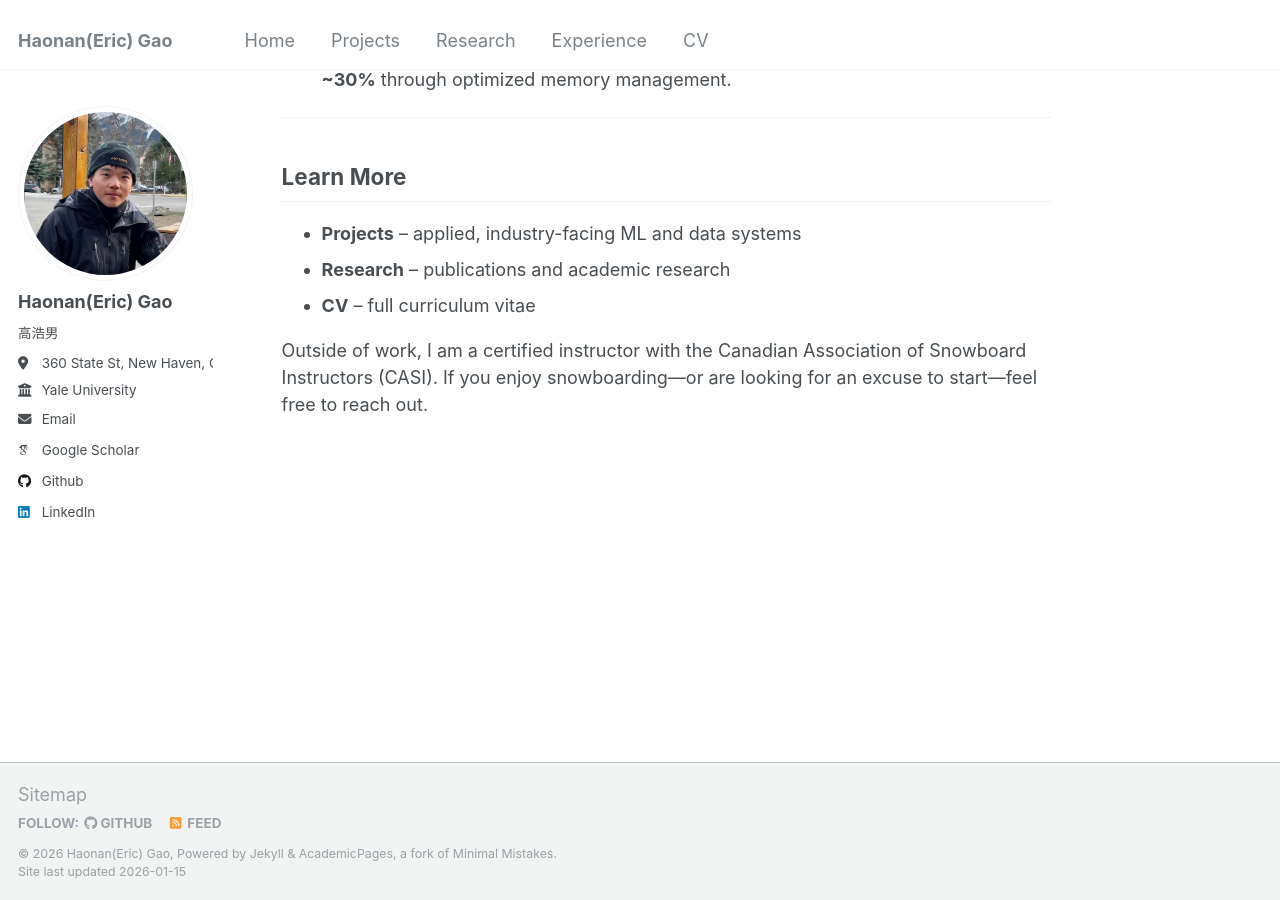
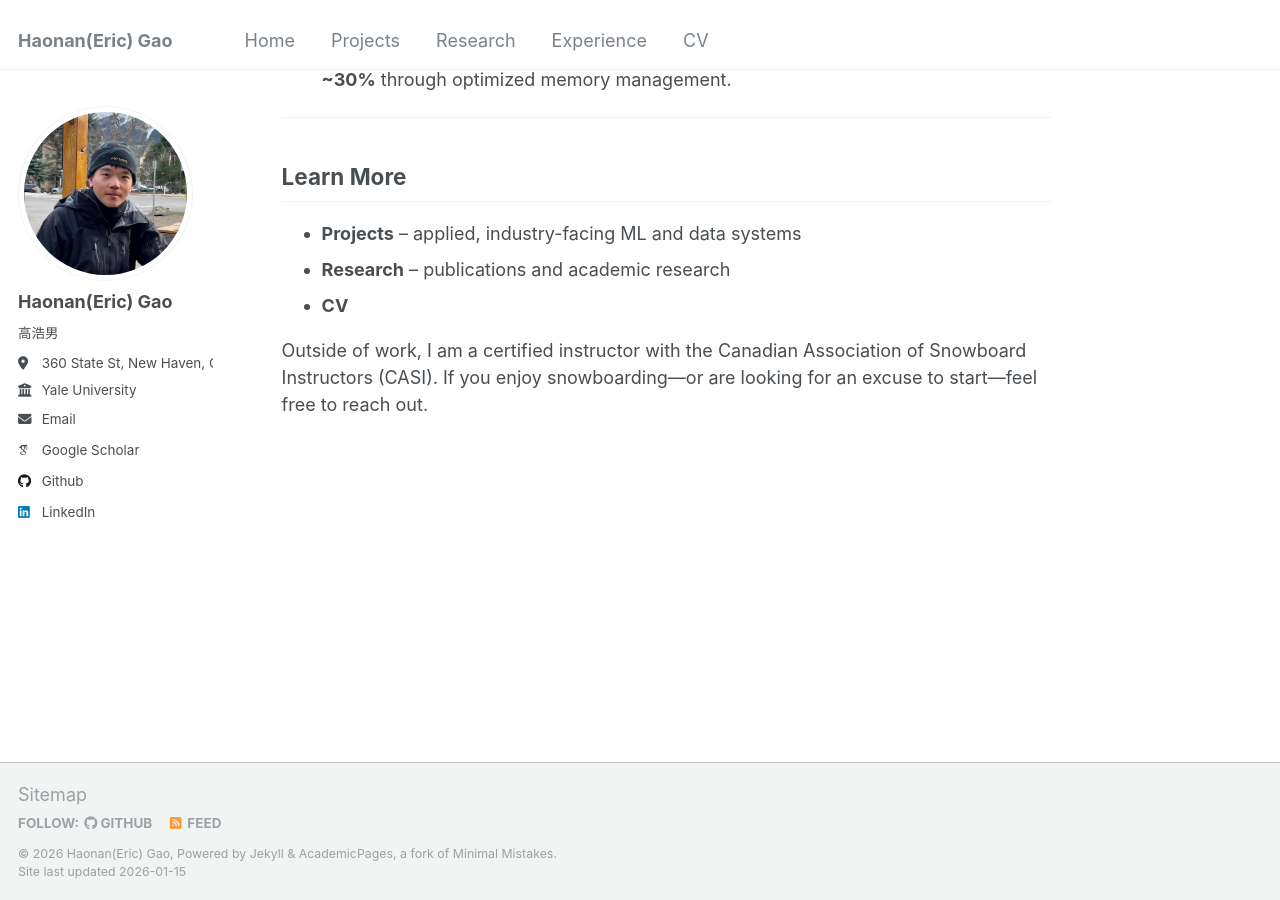
Before and after one commit to rampageoppa/rampageoppa.github.io, a Jekyll site: the page built from _pages/home.md, in a window 1280 px wide and 900 px high, scrolled down 1589 px. Built offline with Jekyll 4.4.1, drawn with Linux system fonts in a browser that asks for light colours; some web fonts are replaced.

Commit message:
Update home.md

```diff
--- a/_pages/home.md
+++ b/_pages/home.md
@@ -49,7 +49,7 @@ Previously, I completed my undergraduate studies in **Computer Science and Stati
 
 - **Projects** – applied, industry-facing ML and data systems
 - **Research** – publications and academic research
-- **CV** – full curriculum vitae
+- **CV**
 
 Outside of work, I am a certified instructor with the Canadian Association of Snowboard Instructors (CASI). If you enjoy snowboarding—or are looking for an excuse to start—feel free to reach out.
 
```
